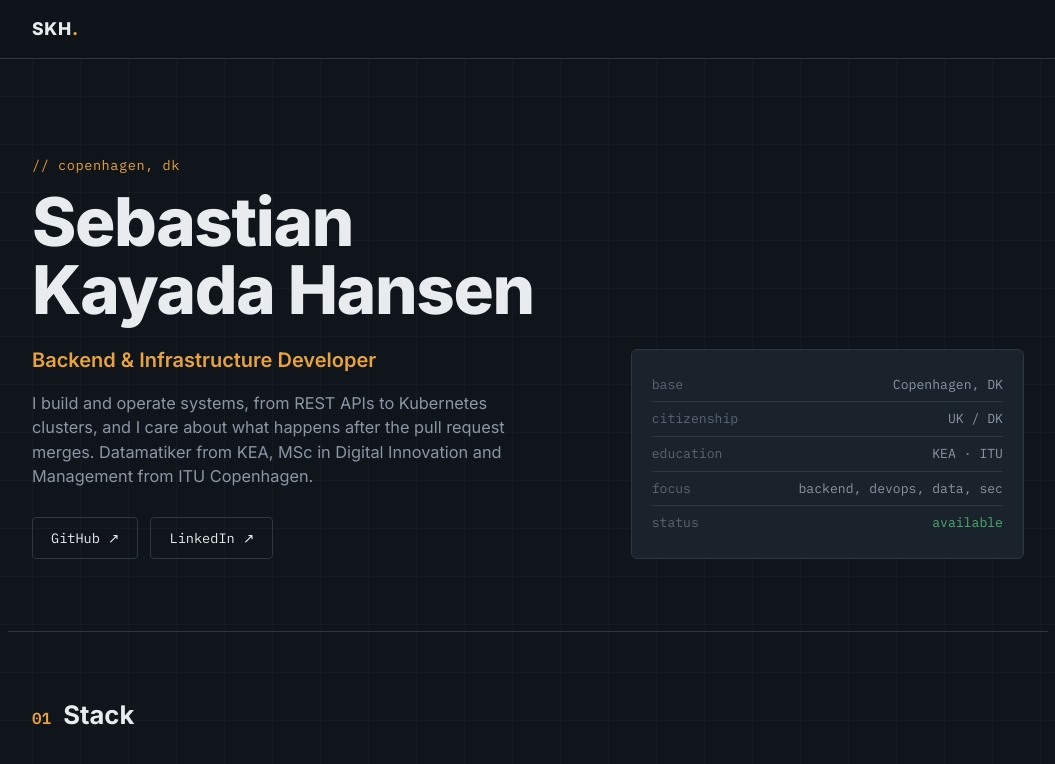
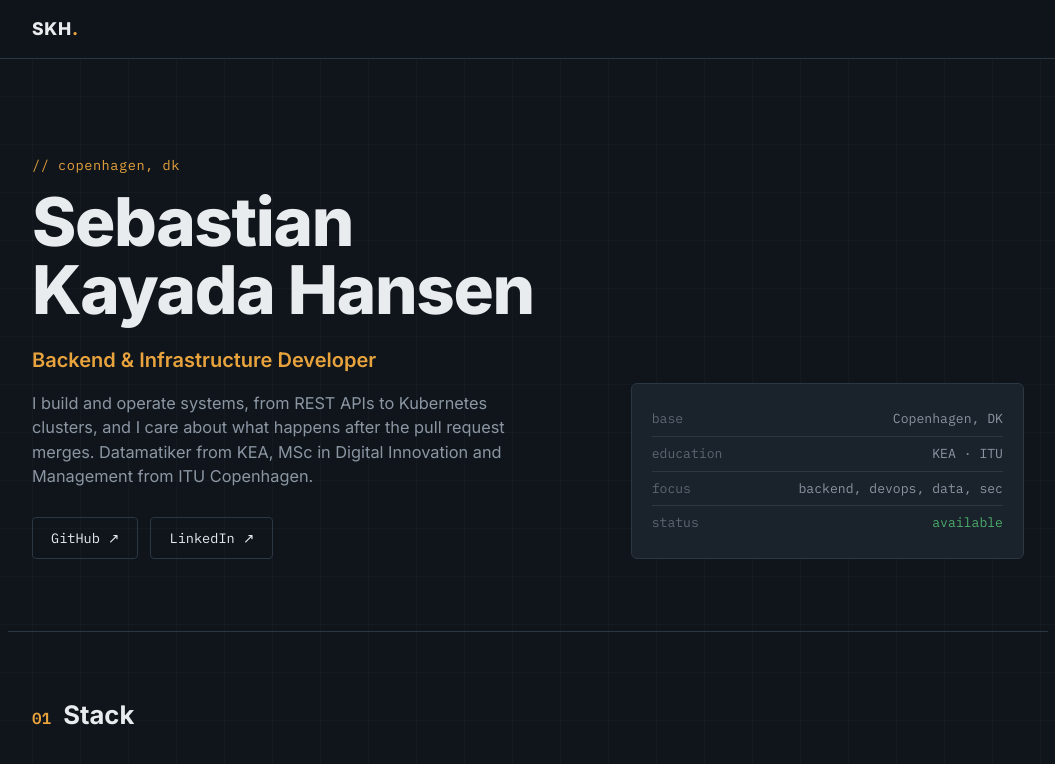
Before and after one commit to Sebkh123/Sebkh123.github.io, a plain HTML site: page index.html in a window 1280 px wide. Shown: the top 764 px of the page, without its empty margins (112-1167 px from the left). Drawn offline with Linux system fonts and the light colour scheme.

Commit message:
Remove citizenship row from hero panel

```diff
--- a/index.html
+++ b/index.html
@@ -38,7 +38,6 @@
     </div>
     <div class="hero-panel mono" aria-hidden="true">
       <div class="panel-row"><span>base</span><span>Copenhagen, DK</span></div>
-      <div class="panel-row"><span>citizenship</span><span>UK / DK</span></div>
       <div class="panel-row"><span>education</span><span>KEA · ITU</span></div>
       <div class="panel-row"><span>focus</span><span>backend, devops, data, sec</span></div>
       <div class="panel-row"><span>status</span><span class="ok-text">available</span></div>
```
